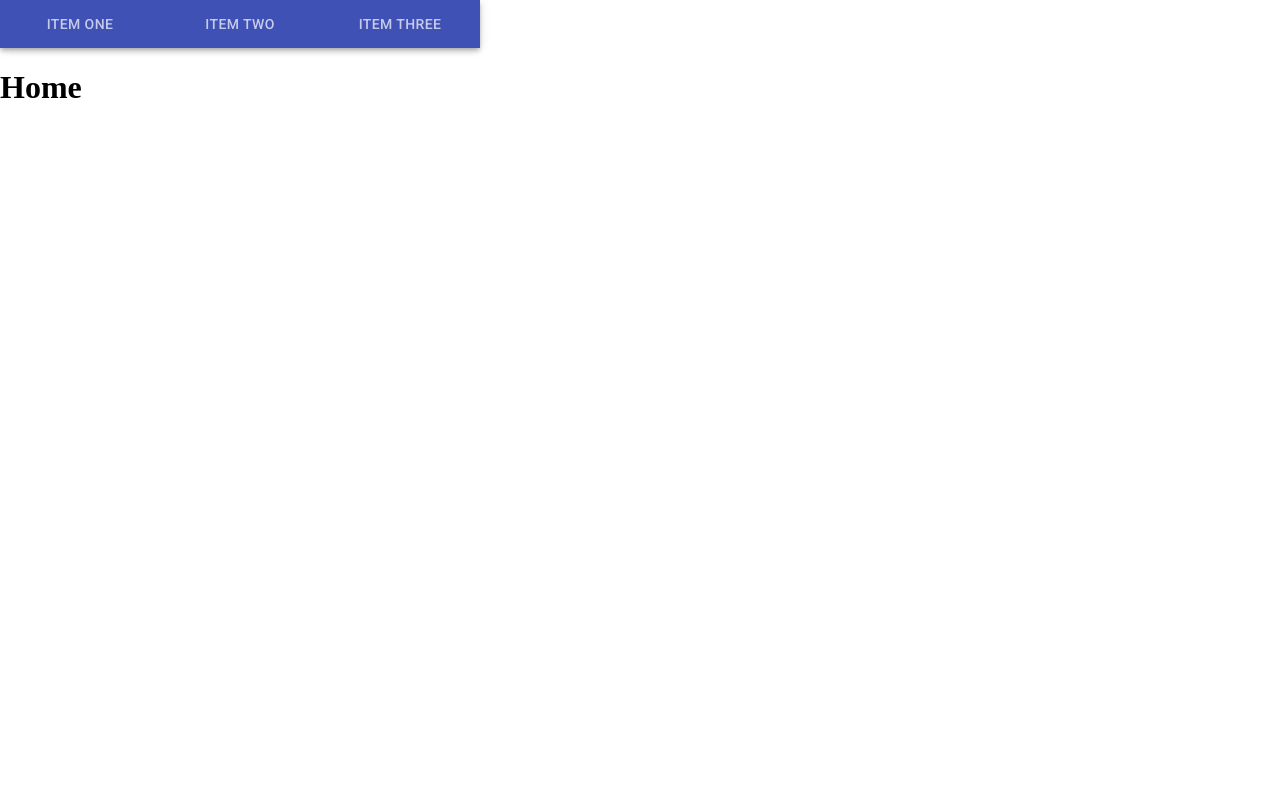
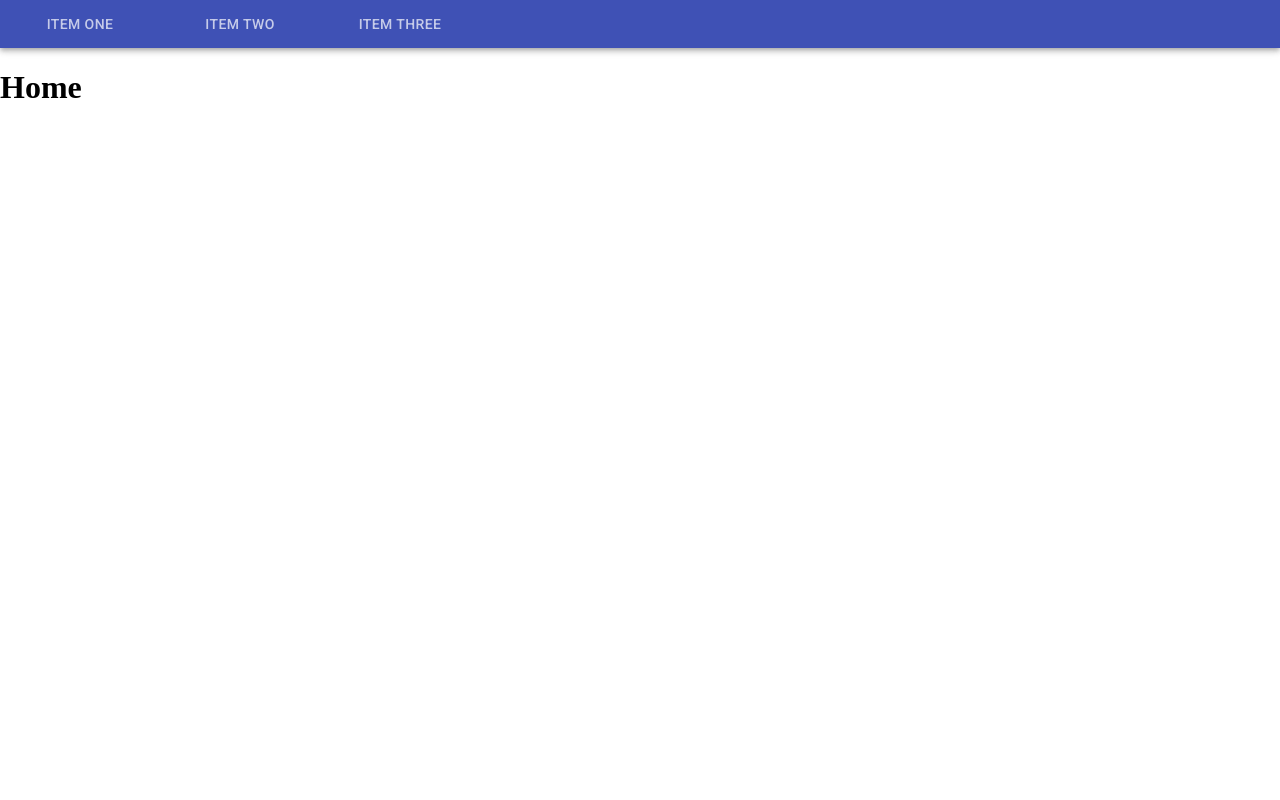
Before and after one commit to jonathanj101/real-estate-app, a Django app: page / in a window 1280 px wide. Run offline with Django 3.2, Linux system fonts and the light colour scheme; some libraries are stand-ins or nearby versions.

Commit message:
testing, css file not updating?

```diff
--- a/server/client/static/css/index.css
+++ b/server/client/static/css/index.css
@@ -6,15 +6,8 @@ body {
 }
 
 #main {
-    position: fixed;
     width: 100%;
     height: 100%;
     left: 0;
     top: 0;
 }
-
-#app {
-    width: 100%;
-    height: 100%;
-    display: flex;
-}
```
